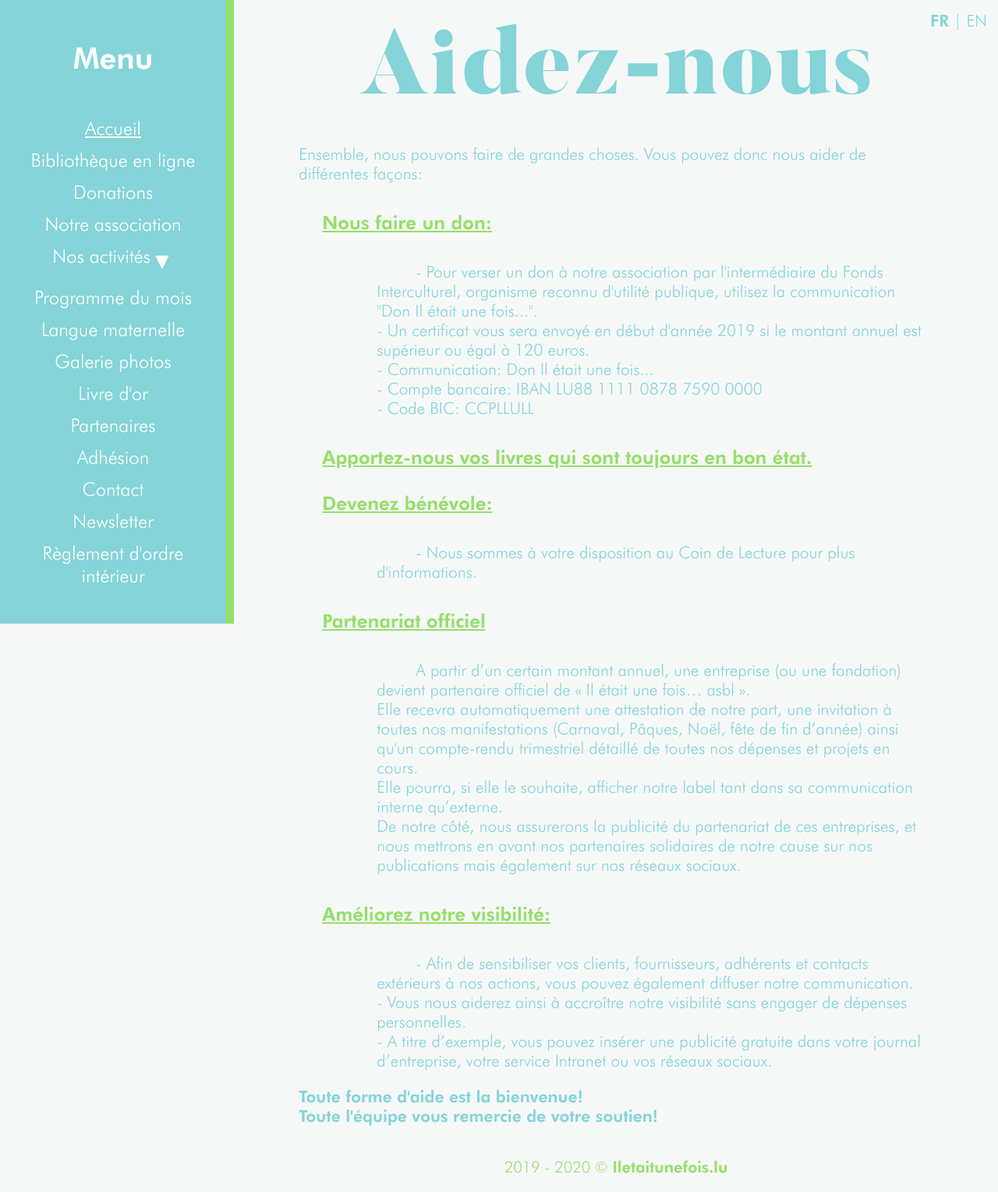
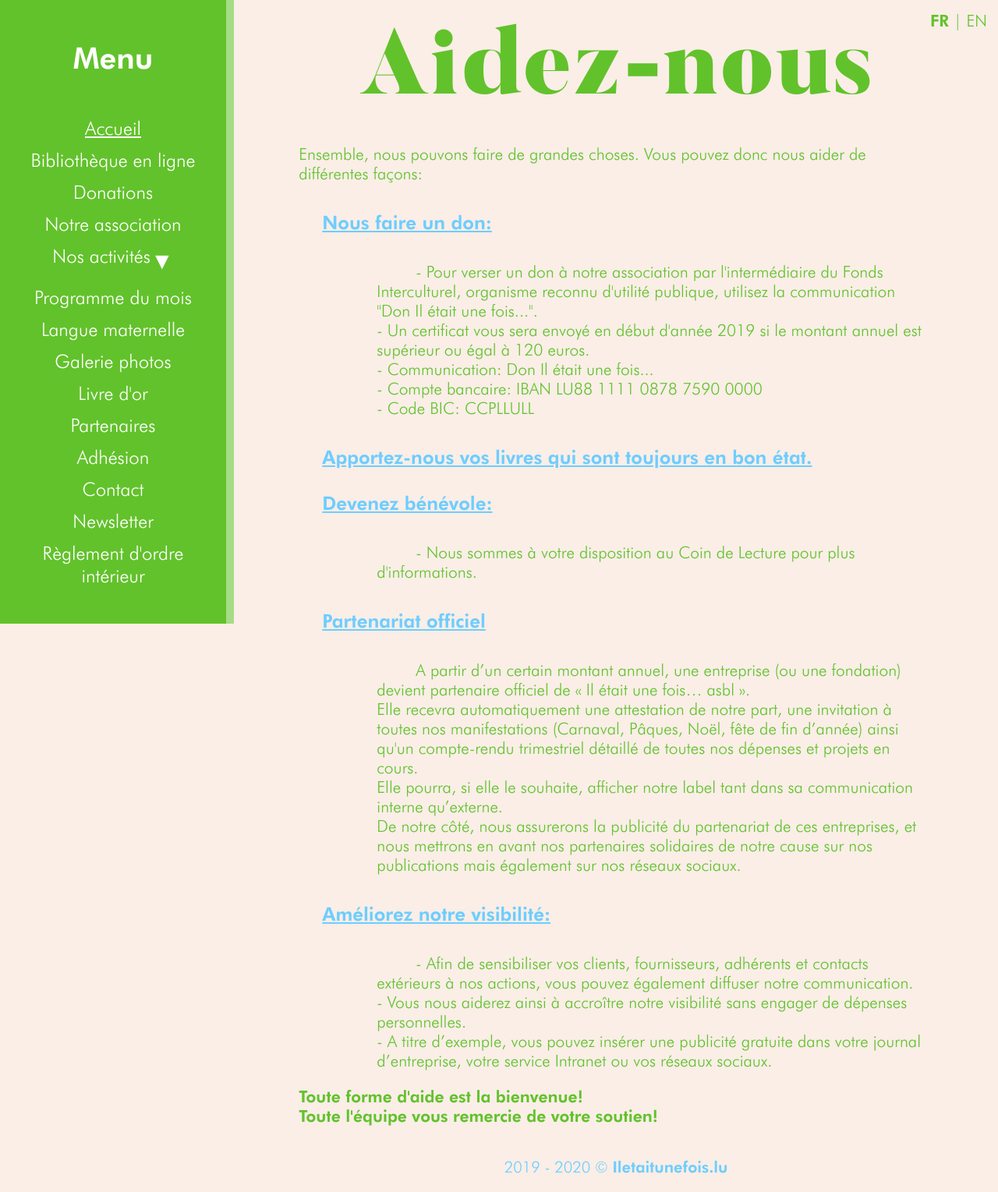
Before and after one commit to S4b4t3r/iletaitunefois, a CodeIgniter app: page /iletaitunefois/index.php/aide/index in a window 1280 px wide. Shown: the whole page at 78% size. Run offline with CodeIgniter, Linux system fonts and the light colour scheme.

Commit message:
New Palette

```diff
--- a/assets/css/_accueil.scss
+++ b/assets/css/_accueil.scss
@@ -68,7 +68,7 @@ a:hover{
 }
 
 .image{
-    background-color: $base-color;
+    background-color: $second-color;
     height: 36vw;
     border-radius: 40px;
     @include lg{
--- a/assets/css/_header.scss
+++ b/assets/css/_header.scss
@@ -15,7 +15,7 @@ header{
         width: 300px;
         height: 100vh;
         flex-shrink: 0;
-        border-right: 10px solid $highlight-color;
+        border-right: 10px solid $second-color;
     }
 }
 
--- a/assets/css/_palette.scss
+++ b/assets/css/_palette.scss
@@ -6,6 +6,12 @@ $otherblue: #84D4D8;
 $green: rgb(149, 223, 106);
 $thirdblue: rgb(246, 248, 248);
 
-$base-color: $otherblue;
-$highlight-color: $green;
-$background: $thirdblue;
+$flashygreen: #62C22B;
+$lightgreen: #A6DC86;
+$fourthblue: #6ECDFF;
+$white: #FAEEE7;
+
+$base-color: $flashygreen;
+$second-color: $lightgreen;
+$highlight-color: $fourthblue;
+$background: $white;
--- a/assets/css/styles.css
+++ b/assets/css/styles.css
@@ -58,7 +58,7 @@ header {
   top: 0;
   width: 100%;
   height: 60px;
-  background-color: #84D4D8;
+  background-color: #62C22B;
 }
 
 @media (min-width: 992px) {
@@ -68,7 +68,7 @@ header {
     height: 100vh;
     -ms-flex-negative: 0;
         flex-shrink: 0;
-    border-right: 10px solid #95df6a;
+    border-right: 10px solid #A6DC86;
   }
 }
 
@@ -147,7 +147,7 @@ header h2 {
 .bar1, .bar2, .bar3 {
   width: 35px;
   height: 5px;
-  background-color: #f6f8f8;
+  background-color: #FAEEE7;
   margin: 6px 0;
   -webkit-transition: 0.4s;
   transition: 0.4s;
@@ -175,7 +175,7 @@ header h2 {
   position: fixed;
   width: 100vw;
   height: 100vh;
-  background: #84D4D8;
+  background: #62C22B;
 }
 
 @media (min-width: 992px) {
@@ -204,7 +204,7 @@ header h2 {
   position: fixed;
   width: 100vw;
   height: 100vh;
-  background: #84D4D8;
+  background: #62C22B;
   -webkit-transition: -webkit-transform ease-in-out 400ms;
   transition: -webkit-transform ease-in-out 400ms;
   transition: transform ease-in-out 400ms;
@@ -265,7 +265,7 @@ body {
   display: -webkit-box;
   display: -ms-flexbox;
   display: flex;
-  background-color: #f6f8f8;
+  background-color: #FAEEE7;
 }
 
 @media (min-width: 992px) {
@@ -281,7 +281,7 @@ h1 {
   font-family: "Butler";
   font-weight: 900;
   margin: 20px 0 0 0;
-  color: #84D4D8;
+  color: #62C22B;
   font-size: 6.8rem;
 }
 
@@ -298,13 +298,13 @@ h1 span {
 h2 {
   font-size: 2.4rem;
   margin: 0;
-  color: #f6f8f8;
+  color: #FAEEE7;
   display: -webkit-inline-box;
   display: -ms-inline-flexbox;
   display: inline-flex;
   padding: 15px 30px 15px 30px;
   border-radius: 55px;
-  background-color: #95df6a;
+  background-color: #6ECDFF;
   white-space: nowrap;
 }
 
@@ -320,7 +320,7 @@ section p:first-of-type {
 
 p, a {
   font-size: 1.8rem;
-  color: #84D4D8;
+  color: #62C22B;
   text-decoration: none;
 }
 
@@ -339,7 +339,7 @@ a:hover {
 }
 
 .image {
-  background-color: #84D4D8;
+  background-color: #A6DC86;
   height: 36vw;
   border-radius: 40px;
 }
@@ -372,7 +372,7 @@ a:hover {
 
 .langue {
   font-size: 2.1rem;
-  color: #84D4D8;
+  color: #62C22B;
   display: none;
 }
 
@@ -533,7 +533,7 @@ a:hover {
   background-color: #0000;
   text-decoration: underline;
   font-size: 2.4em;
-  color: #95df6a;
+  color: #6ECDFF;
 }
 
 .aide-section p {
@@ -569,7 +569,7 @@ a:hover {
 footer {
   font-size: 1.6rem;
   margin: 20px 0 20px 0;
-  color: #95df6a;
+  color: #6ECDFF;
 }
 
 footer span {
```
Also changed, not shown: assets/images/icons/facebook.svg, assets/images/icons/feed.svg, 1 other file.
